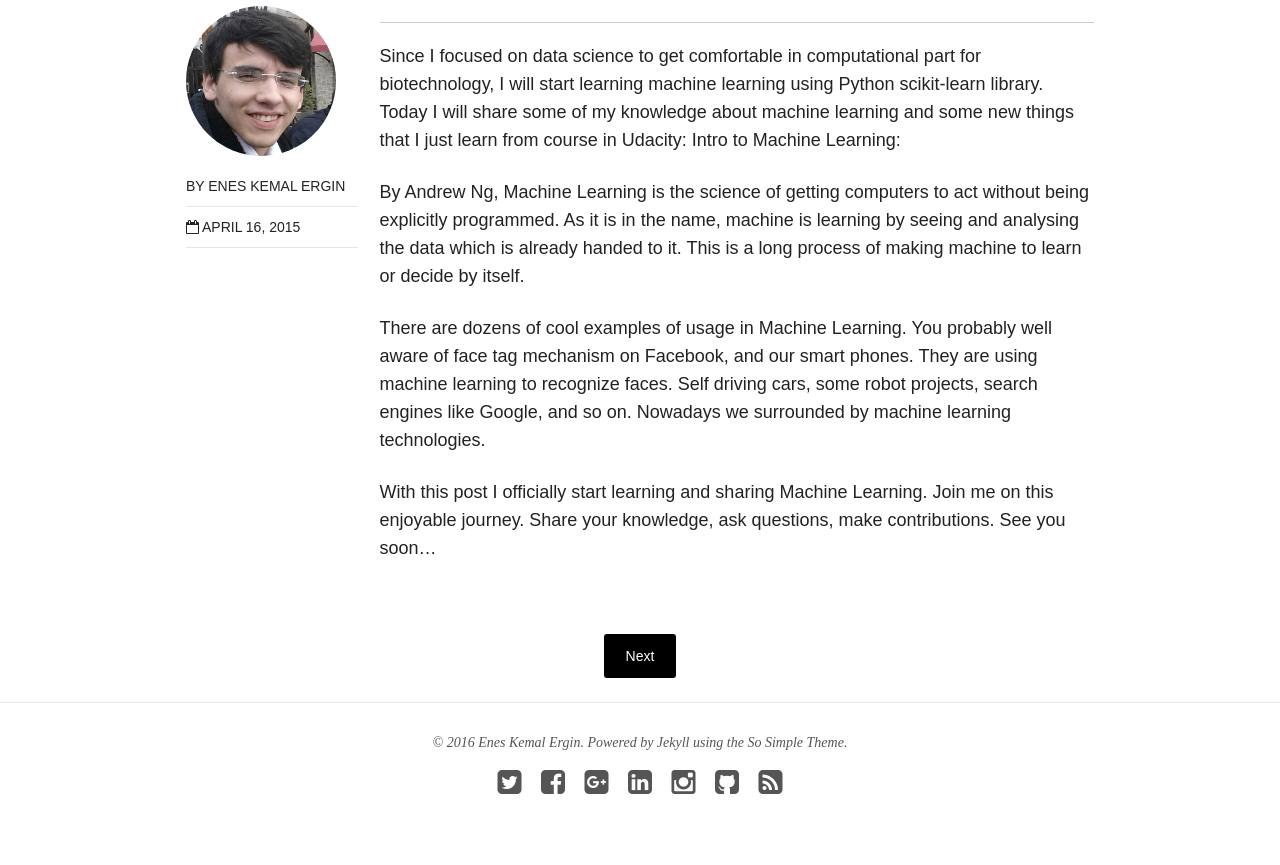
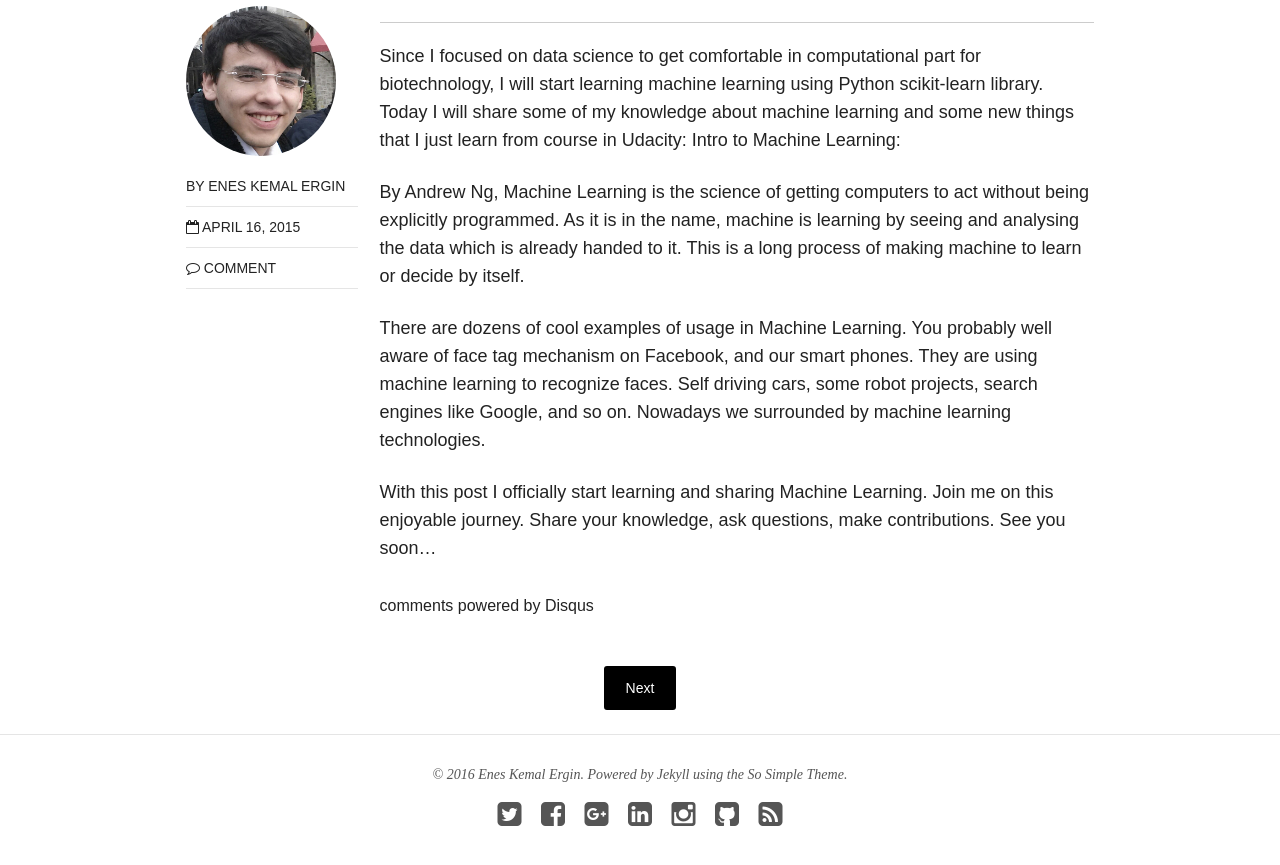
Before and after one commit to eneskemalergin/blog, a Jekyll site: the page built from _posts/blog/2015-04-16-Machine-Learning-1.md, in a window 1280 px wide and 900 px high, scrolled down 622 px. Shown: the top 865 px of the window. Built offline with Jekyll 4.4.1, drawn with Linux system fonts in a browser that asks for light colours; nearby versions of some CDN libraries; comment, search, counter and statistics services are not loaded; some of the changed lines change nothing that is shown.

Commit message:
base url

```diff
--- a/_config.yml
+++ b/_config.yml
@@ -5,7 +5,7 @@
 description: "Python | R | Bioinformatics | Big Data | Machine Learning "
 logo: EKE-logo.jpg
 search: true
-url:
+url: http://eneskemalergin.github.io/
 
 # Jekyll configuration
 
@@ -45,6 +45,8 @@
 # Format titles with titlecase?
 titlecase: true
 
+comments: true
+share: true
 
 # Site owner
 owner:
```
